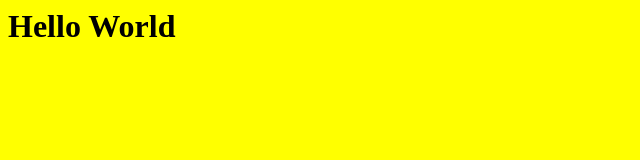
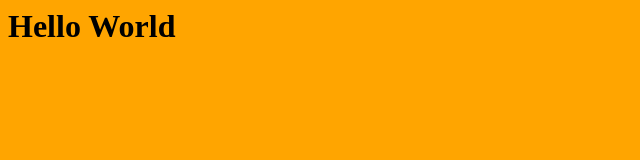
Before and after one commit to mmoore5325/github-codedeploy, a plain HTML site: page files/index.html in a window 1280 px wide. Shown: the whole page, without its empty margins (0-640 px from the left). Drawn offline with Linux system fonts and the light colour scheme.

Commit message:
Update index.html

```diff
--- a/files/index.html
+++ b/files/index.html
@@ -1,5 +1,5 @@
 <html>
-<body bgcolor="yellow">
+<body bgcolor="orange">
   <h1>Hello World</h1>
 </body>
 </html>
```
